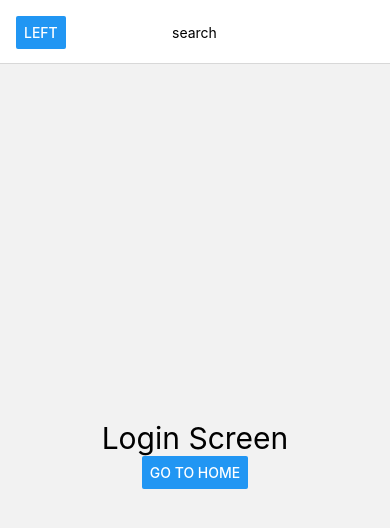
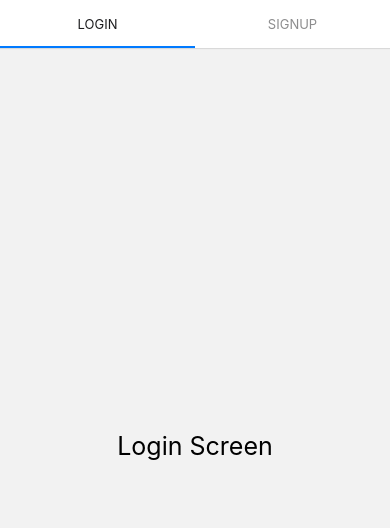
Before and after one commit to navyumm/React-Name, a React Native app: screen /Login in a window 390 px wide. Shown: the top 528 px of the page. Built offline with nearby package versions, Linux system fonts and the light colour scheme.

Commit message:
"Updated App.js to implement navigation with React-Native, added Bottom Tab Navigation, Top Tab Navigation, and passed data between screens; updated package.json and package-lock.json to include new dependencies; modified HomeScreen.js and LoginScreen.js to handle navigation

```diff
--- a/App.js
+++ b/App.js
@@ -1284,67 +1284,157 @@
 
 
 // Navigation with React-Native // Stack Navigation // Stack Navigation style
+// {
+// import { View, Text, Button, TextInput } from 'react-native'
+// import React from 'react'
+// import { NavigationContainer } from '@react-navigation/native'
+// import { createNativeStackNavigator } from '@react-navigation/native-stack'
+// import Login from './screens/LoginScreen';
+// import Home from './screens/HomeScreen';
+// import Header from './components/HeaderComponent';
 
-import { View, Text, Button, TextInput } from 'react-native'
+
+// const Stack = createNativeStackNavigator();
+// const App = () => {
+
+//   const btnAction = () => {
+//     console.warn('button pressed');
+//   }
+
+//   return (
+//     <NavigationContainer>
+//       <Stack.Navigator
+//                 screenOptions={{
+//             title: "User login",
+//             headerStyle: {
+//               backgroundColor: '#f4511e',
+//             },
+//             headerTitleStyle:{
+//               fontSize:30
+//             },
+//             headerTintColor: 'orange'
+//             }}
+//       >
+
+//         <Stack.Screen
+//           name="Login"
+//           component={Login}
+//           options={{
+//             headerTitle:( )=> <Button title='left' onPress={btnAction}/>,
+//             headerRight:( )=> <Header />,
+//             title: "User login",
+//             headerStyle: {
+//               backgroundColor: '#fff',
+//             },
+//             headerTitleStyle:{
+//               fontSize:30
+//             },
+//             headerTintColor: 'orange'
+//             }}
+//         />
+
+//         <Stack.Screen
+//           name="Home"
+//           component={Home}
+//         />
+
+//       </Stack.Navigator>
+//     </NavigationContainer>
+//   )
+// }
+
+
+// export default App
+// }
+
+
+// -----------------------------------------
+// -----------------------------------------
+// -----------------------------------------
+
+
+// Tab Navigation // Bottom
+// {
+// import { View, Text } from 'react-native'
+// import React from 'react'
+// import { NavigationContainer } from '@react-navigation/native'
+// import { createBottomTabNavigator } from '@react-navigation/bottom-tabs'
+
+
+// const Tab = createBottomTabNavigator();
+
+// const App = () => {
+//   return (
+//     <NavigationContainer>
+//       <Tab.Navigator>
+//         <Tab.Screen name="Login" component={Login} />
+//         <Tab.Screen name="SignUp" component={SignUp} />
+//       </Tab.Navigator>
+//     </NavigationContainer>
+//   )
+// }
+
+// const Login= () => {
+//   return (
+//     <View style={{ flex: 1, alignItems: 'center', justifyContent: 'center'
+//     }}>
+//       <Text style={{fontSize:25}}>Login Screen</Text>
+//     </View>
+//     )
+// }
+
+// const SignUp= () => {
+//   return (
+//     <View style={{ flex: 1, alignItems: 'center', justifyContent: 'center'
+//     }}>
+//       <Text style={{fontSize:25}}>SignUp Screen</Text>
+//     </View>
+//     )
+// }
+
+// export default App
+// }
+
+
+
+// Top Tab navigatiom
+
+import { View, Text } from 'react-native'
 import React from 'react'
 import { NavigationContainer } from '@react-navigation/native'
-import { createNativeStackNavigator } from '@react-navigation/native-stack'
-import Login from './screens/LoginScreen';
-import Home from './screens/HomeScreen';
-import Header from './components/HeaderComponent';
+import { createBottomTabNavigator } from '@react-navigation/bottom-tabs'
+import { createMaterialTopTabNavigator } from '@react-navigation/material-top-tabs'
 
 
-const Stack = createNativeStackNavigator();
+const Tab = createMaterialTopTabNavigator();
+
 const App = () => {
-
-  const btnAction = () => {
-    console.warn('button pressed');
-  }
-
   return (
     <NavigationContainer>
-      <Stack.Navigator
-                screenOptions={{
-            title: "User login",
-            headerStyle: {
-              backgroundColor: '#f4511e',
-            },
-            headerTitleStyle:{
-              fontSize:30
-            },
-            headerTintColor: 'orange'
-            }}
-      >
-
-        <Stack.Screen
-          name="Login"
-          component={Login}
-          options={{
-            headerTitle:( )=> <Button title='left' onPress={btnAction}/>,
-            headerRight:( )=> <Header />,
-            title: "User login",
-            headerStyle: {
-              backgroundColor: '#fff',
-            },
-            headerTitleStyle:{
-              fontSize:30
-            },
-            headerTintColor: 'orange'
-            }}
-        />
-
-        <Stack.Screen
-          name="Home"
-          component={Home}
-        />
-
-      </Stack.Navigator>
+      <Tab.Navigator>
+        <Tab.Screen name="Login" component={Login} />
+        <Tab.Screen name="SignUp" component={SignUp} />
+      </Tab.Navigator>
     </NavigationContainer>
   )
 }
 
+const Login= () => {
+  return (
+    <View style={{ flex: 1, alignItems: 'center', justifyContent: 'center'
+    }}>
+      <Text style={{fontSize:25}}>Login Screen</Text>
+    </View>
+    )
+}
 
-
-
+const SignUp= () => {
+  return (
+    <View style={{ flex: 1, alignItems: 'center', justifyContent: 'center'
+    }}>
+      <Text style={{fontSize:25}}>SignUp Screen</Text>
+    </View>
+    )
+}
 
 export default App
--- a/package.json
+++ b/package.json
@@ -10,12 +10,16 @@
     "test": "jest"
   },
   "dependencies": {
+    "@react-navigation/bottom-tabs": "^6.6.0",
+    "@react-navigation/material-top-tabs": "^6.6.13",
     "@react-navigation/native": "^6.1.17",
     "@react-navigation/native-stack": "^6.10.0",
     "react": "18.2.0",
     "react-native": "0.74.2",
+    "react-native-pager-view": "^6.3.3",
     "react-native-safe-area-context": "^4.10.7",
     "react-native-screens": "^3.32.0",
+    "react-native-tab-view": "^3.5.2",
     "react-native-webview": "^13.10.4"
   },
   "devDependencies": {
--- a/screens/HomeScreen.js
+++ b/screens/HomeScreen.js
@@ -1,11 +1,16 @@
 import { Text, View } from "react-native"
 
-const Home = () => {
+const Home = (props) => {
+  console.warn(props.route.params);
+  const { name, age } = props.route.params;
+
   return (
     <View style={{
       flex: 1, alignItems: 'center', justifyContent: 'center'
     }}>
       <Text style={{ fontSize: 30 }}>Home Screen</Text>
+      <Text style={{ fontSize: 30 }}>Name : {name}</Text>
+      <Text style={{ fontSize: 30 }}>Age : {age}</Text>
     </View>
   )
 }
--- a/screens/LoginScreen.js
+++ b/screens/LoginScreen.js
@@ -1,16 +1,30 @@
-import { Button, Text, View } from "react-native"
+import { useState } from "react";
+import { Button, Text, TextInput, View } from "react-native"
 
 const Login = (props) => {
+  const [name, setName] = useState("")
+
+  // const name = "navi";
+  const age = "24";
   return (
     <View style={{
       flex: 1, alignItems: 'center', justifyContent: 'center'
     }}>
       <Text style={{ fontSize: 30 }}>Login Screen</Text>
 
+      <TextInput
+        placeholder="enter name"
+        // onChangeText={(text)=>console.warn(text)}
+        onChangeText={(text)=>setName(text)}
+        style={{fontSize:25, borderColor:'#000', borderWidth: 2}}
+      />
       <Button
         title="Go to Home"
+        // onPress={() => {
+        //   props.navigation.navigate('Home', {name: "sachin", age:20})
+        // }}
         onPress={() => {
-          props.navigation.navigate('Home')
+          props.navigation.navigate('Home', {name, age})
         }}
       />
     </View>
```
Also changed, not shown: 2 other files (tests, documents, lock files or other folders).
